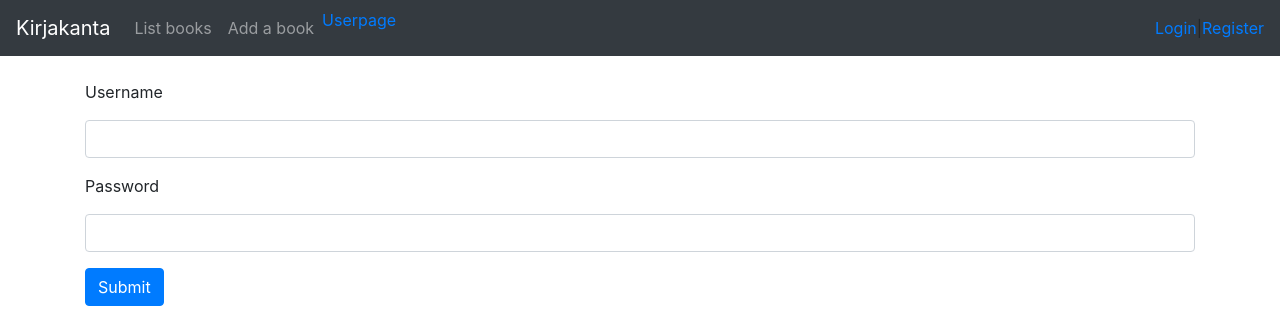
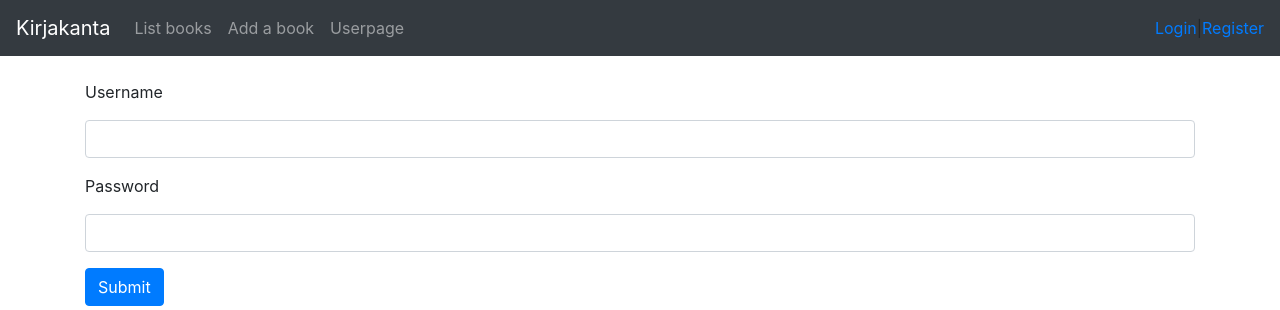
Before and after one commit to Ukonhattu/kirjakanta, a Flask app: page /auth/ in a window 1280 px wide. Shown: the top 310 px of the page. Run offline with Flask 2, Linux system fonts and the light colour scheme; parts of the project's set-up code (start-up, migrations or seed data) failed here and were passed over; some libraries are stand-ins or nearby versions.

Commit message:
ulkoasuviilaus

```diff
--- a/application/templates/layout.html
+++ b/application/templates/layout.html
@@ -22,7 +22,7 @@
         <a class="nav-link" href="{{ url_for('books_form') }} ">Add a book</a>
       </li>
       <li class="nav-item">
-        <a href="{{ url_for('user_page') }}"> Userpage</a>
+        <a class="nav-link" href="{{ url_for('user_page') }}"> Userpage</a>
       </li>
     </ul>
     <div class="form-inline mt-2 mt-md-0">
```
